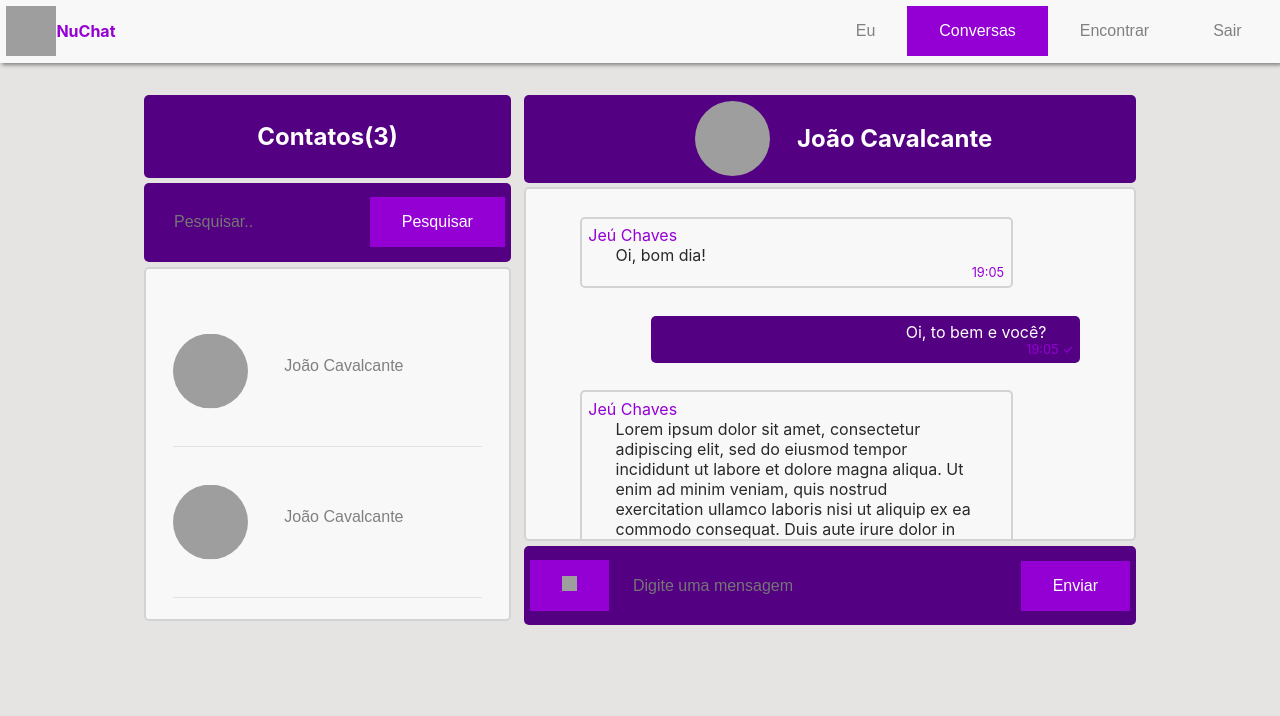
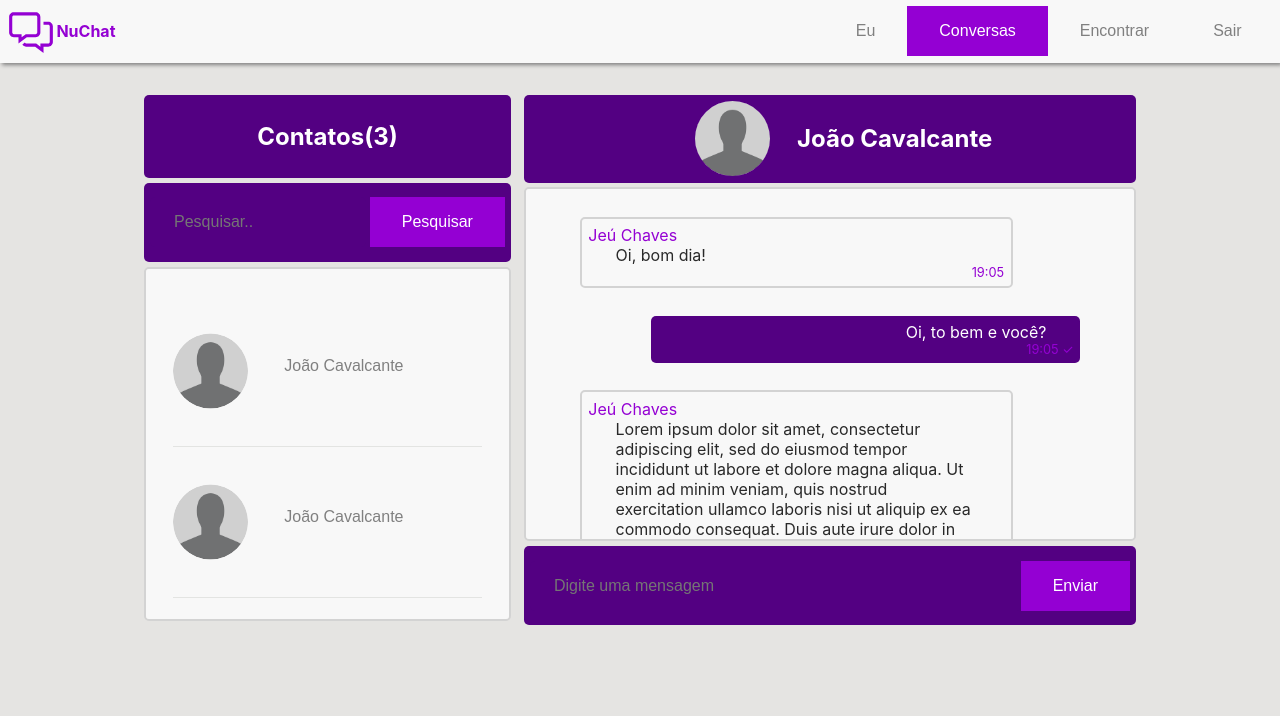
Before and after one commit to LucasBorth/NuChat, a PHP site: page /app/view/pgConversar.php in a window 1280 px wide. Shown: the top 716 px of the page. Run offline with PHP 8.4, Linux system fonts and the light colour scheme; grey boxes are pictures that could not be loaded.

Commit message:
Tela Conversar

```diff
--- a/app/view/pgConversar.php
+++ b/app/view/pgConversar.php
@@ -10,7 +10,7 @@
 </head>
 <body>
     <header class="navbar shadow small-padding">
-        <img class="logo" id="logo" src="files/icon.svg" alt="Logo">
+        <img class="logo" id="logo" src="../../images/logo.svg" alt="Logo">
         <h4 class="purple-font logo">NuChat</h4>
         <a href="index.html"><button class="secondary-button">Sair</button></a>
         <a href="pgEncontrar.php"><button class="secondary-button">Encontrar</button></a>
@@ -32,15 +32,15 @@
             <div class="card scroll contatos-size">
                 <div class="small-margin">
                     <div class="container container-size bottom-margin">
-                        <img class="vertical-align" src="files/profile-picture.png" alt="Perfil" id="profile">
+                        <img class="vertical-align" src="../../images/foto-perfil.png" alt="Perfil" id="profile">
                         <a href="pgPerfil.php"><button class="secondary-button">João Cavalcante</button></a>
                     </div>
                     <div class="container container-size bottom-margin">
-                        <img class="vertical-align" src="files/profile-picture.png" alt="Perfil" id="profile">
+                        <img class="vertical-align" src="../../images/foto-perfil.png" alt="Perfil" id="profile">
                         <a href="pgPerfil.php"><button class="secondary-button">João Cavalcante</button></a>
                     </div>
                     <div class="container container-size bottom-margin">
-                        <img class="vertical-align" src="files/profile-picture.png" alt="Perfil" id="profile">
+                        <img class="vertical-align" src="../../images/foto-perfil.png" alt="Perfil" id="profile">
                         <a href="pgPerfil.php"><button class="secondary-button">João Cavalcante</button></a>
                     </div>
                 </div>
@@ -50,7 +50,7 @@
         <!-- Mensagens -->
         <div style="width: 50%;">
             <div class="purple-card align-center small-padding small-vertical-margin">
-                <img class="small-horizontal-margin" src="files/profile-picture.png" alt="" id="profile">
+                <img class="small-horizontal-margin" src="../../images/foto-perfil.png" alt="" id="profile">
                 <h2 class="white-font no-margin">João Cavalcante</h2>
             </div>
             <div class="card scroll message-size small-vertical-margin">
@@ -88,7 +88,6 @@
                 </div>
             </div>
             <div class="purple-card align-center small-padding message-box">
-                <button class="primary-button"><img src="files/clipe.png" alt=""></button>
                 <input type="text" id="txtMensagem" name="txtMensagem" placeholder="Digite uma mensagem">
                 <button class="primary-button">Enviar</button>
             </div>
```
Also changed, not shown: images/clipe.png (deleted).
